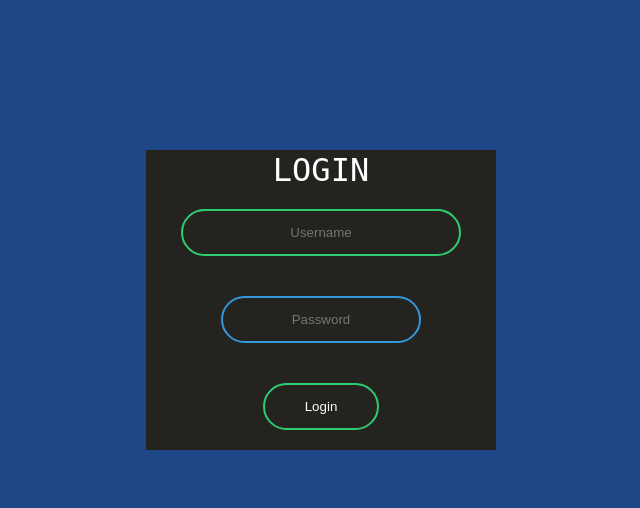
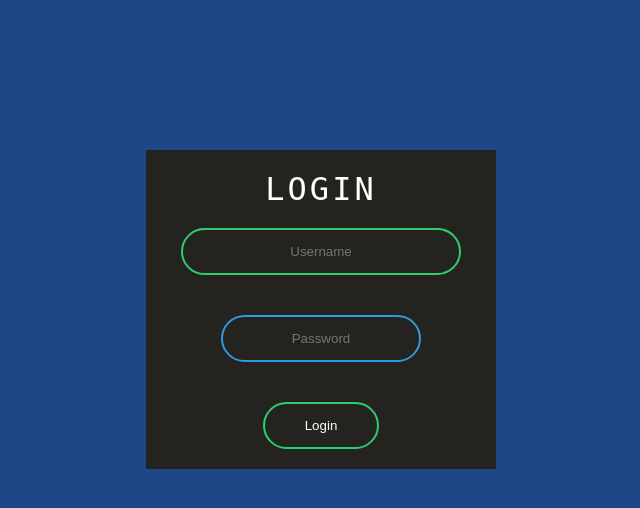
Before and after one commit to jerreally/animated-login, a plain HTML site: page index.html in a window 1280 px wide. Shown: the whole page, without its empty margins (319-959 px from the left). Drawn offline with Linux system fonts and the light colour scheme.

Commit message:
Changed style.css

```diff
--- a/style.css
+++ b/style.css
@@ -14,6 +14,8 @@ font-family: DejaVu Sans Mono, monospace;
  text-align: center;
  text-transform: uppercase;
  font-weight: 500;
+ padding-top: 20px;
+ letter-spacing: 3px;
 }
 
 .box {
```
